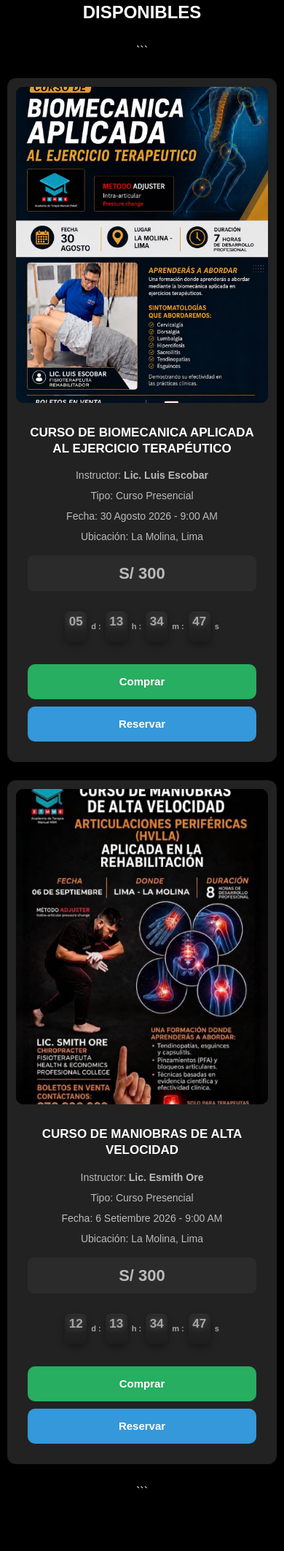
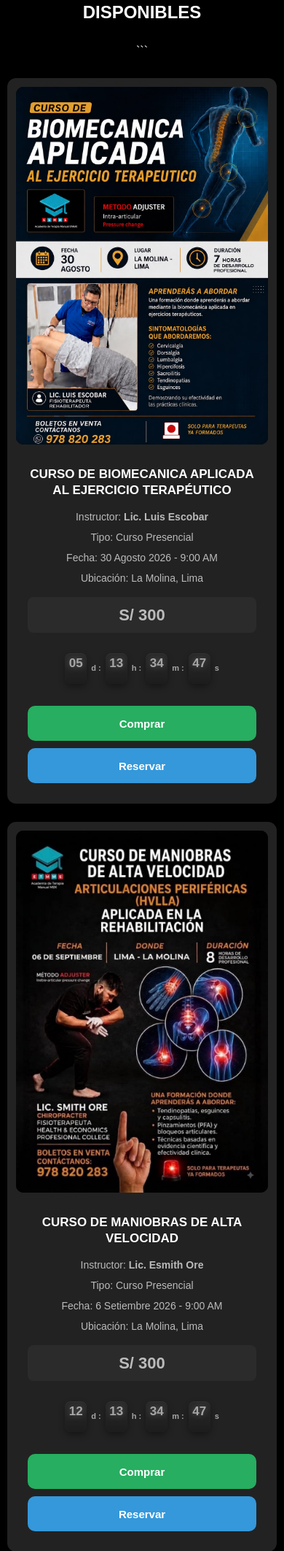
Before and after one commit to esmithore/formacionesdecursoprensiciales, a PHP site: page /comunidad.html in a window 390 px wide. Shown: the part 136-2261 px from the top of the page at 73% size. Run offline with PHP 8.4, Linux system fonts and the light colour scheme.

Commit message:
Update comunidad.css

```diff
--- a/comunidad.css
+++ b/comunidad.css
@@ -469,14 +469,15 @@ body {
     }
 
     /* Imagen */
+    @media (max-width: 768px) {
+
     .curso-card > img {
         width: 100%;
         height: auto;
-        aspect-ratio: 4 / 5;
-        object-fit: cover;
-       object-position: center;
         display: block;
     }
+
+}
 
     /* Información */
     .curso-card .info {
```
